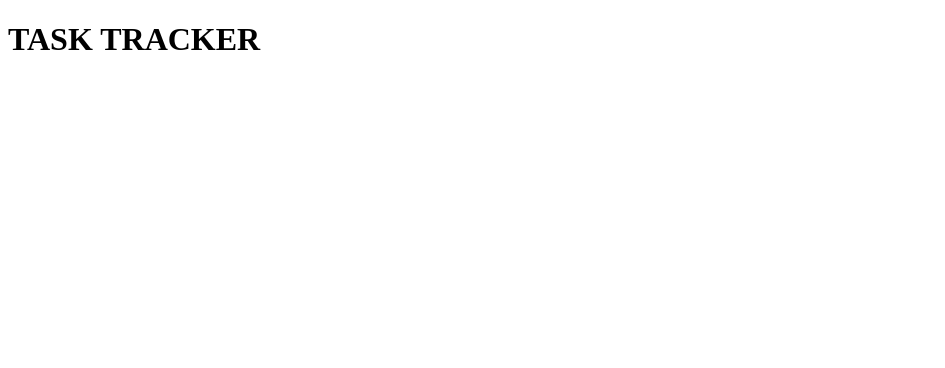
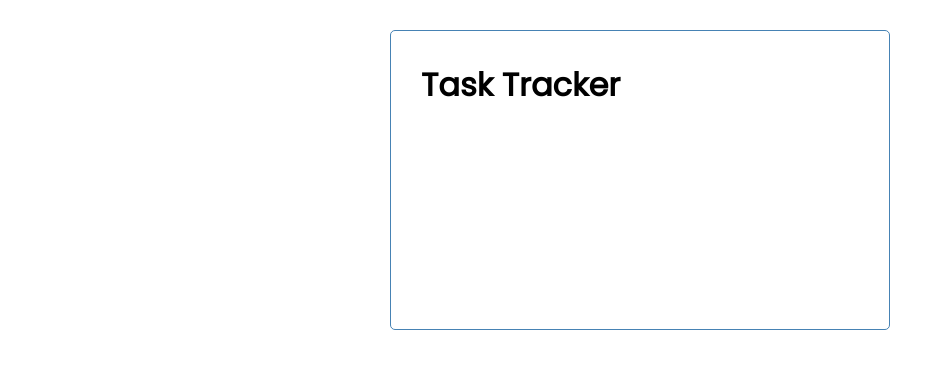
Before and after one commit to chrisdeleonn/angularAmp, an Angular app: page / in a window 1280 px wide. Shown: the top 368 px of the page, without its empty margins (0-945 px from the left). Built offline with nearby package versions, Linux system fonts and the light colour scheme.

Commit message:
added header component

```diff
--- a/src/app/app.component.html
+++ b/src/app/app.component.html
@@ -1 +1,3 @@
-<h1>{{ title.toUpperCase() }}</h1>
+<div class="container">
+  <app-header></app-header>
+</div>
--- a/src/app/app.component.ts
+++ b/src/app/app.component.ts
@@ -5,6 +5,4 @@
   templateUrl: './app.component.html',
   styleUrls: ['./app.component.css'],
 })
-export class AppComponent {
-  title: string = 'Task Tracker';
-}
+export class AppComponent {}
--- a/src/app/app.module.ts
+++ b/src/app/app.module.ts
@@ -3,10 +3,12 @@
 
 import { AppRoutingModule } from './app-routing.module';
 import { AppComponent } from './app.component';
+import { HeaderComponent } from './components/header/header.component';
 
 @NgModule({
   declarations: [
-    AppComponent
+    AppComponent,
+    HeaderComponent
   ],
   imports: [
     BrowserModule,
--- /dev/null
+++ b/src/app/components/header/header.component.html
@@ -0,0 +1,3 @@
+<header>
+  <h1>{{ title }}</h1>
+</header>
--- /dev/null
+++ b/src/app/components/header/header.component.ts
@@ -0,0 +1,14 @@
+import { Component, OnInit } from '@angular/core';
+
+@Component({
+  selector: 'app-header',
+  templateUrl: './header.component.html',
+  styleUrls: ['./header.component.css'],
+})
+export class HeaderComponent implements OnInit {
+  title: string = 'Task Tracker';
+
+  constructor() {}
+
+  ngOnInit(): void {}
+}
--- a/src/styles.css
+++ b/src/styles.css
@@ -1 +1,76 @@
-/* You can add global styles to this file, and also import other style files */
+@import url("https://fonts.googleapis.com/css2?family=Poppins:wght@300;400&display=swap");
+
+* {
+  box-sizing: border-box;
+  margin: 0;
+  padding: 0;
+}
+
+body {
+  font-family: "Poppins", sans-serif;
+}
+
+.container {
+  max-width: 500px;
+  margin: 30px auto;
+  overflow: auto;
+  min-height: 300px;
+  border: 1px solid steelblue;
+  padding: 30px;
+  border-radius: 5px;
+}
+.btn {
+  display: inline-block;
+  background: #000;
+  color: #fff;
+  border: none;
+  padding: 10px 20px;
+  margin: 5px;
+  border-radius: 5px;
+  cursor: pointer;
+  text-decoration: none;
+  font-size: 15px;
+  font-family: inherit;
+}
+.btn:focus {
+  outline: none;
+}
+.btn:active {
+  transform: scale(0.98);
+}
+
+.btn-block {
+  display: block;
+  width: 100%;
+}
+
+.form-control {
+  margin: 20px 0;
+}
+
+.form-control label {
+  display: block;
+}
+
+.form-control input {
+  width: 100%;
+  height: 40px;
+  margin: 5px;
+  padding: 3px 7px;
+  font-size: 17px;
+}
+
+.form-control-check {
+  display: flex;
+  align-items: center;
+  justify-content: space-between;
+}
+
+.form-control-check label {
+  flex: 1;
+}
+
+.form-control-check input {
+  flex: 2;
+  height: 20px;
+}
```
Also changed, not shown: src/app/components/header/header.component.css (added), 1 other file (tests, documents, lock files or other folders).
